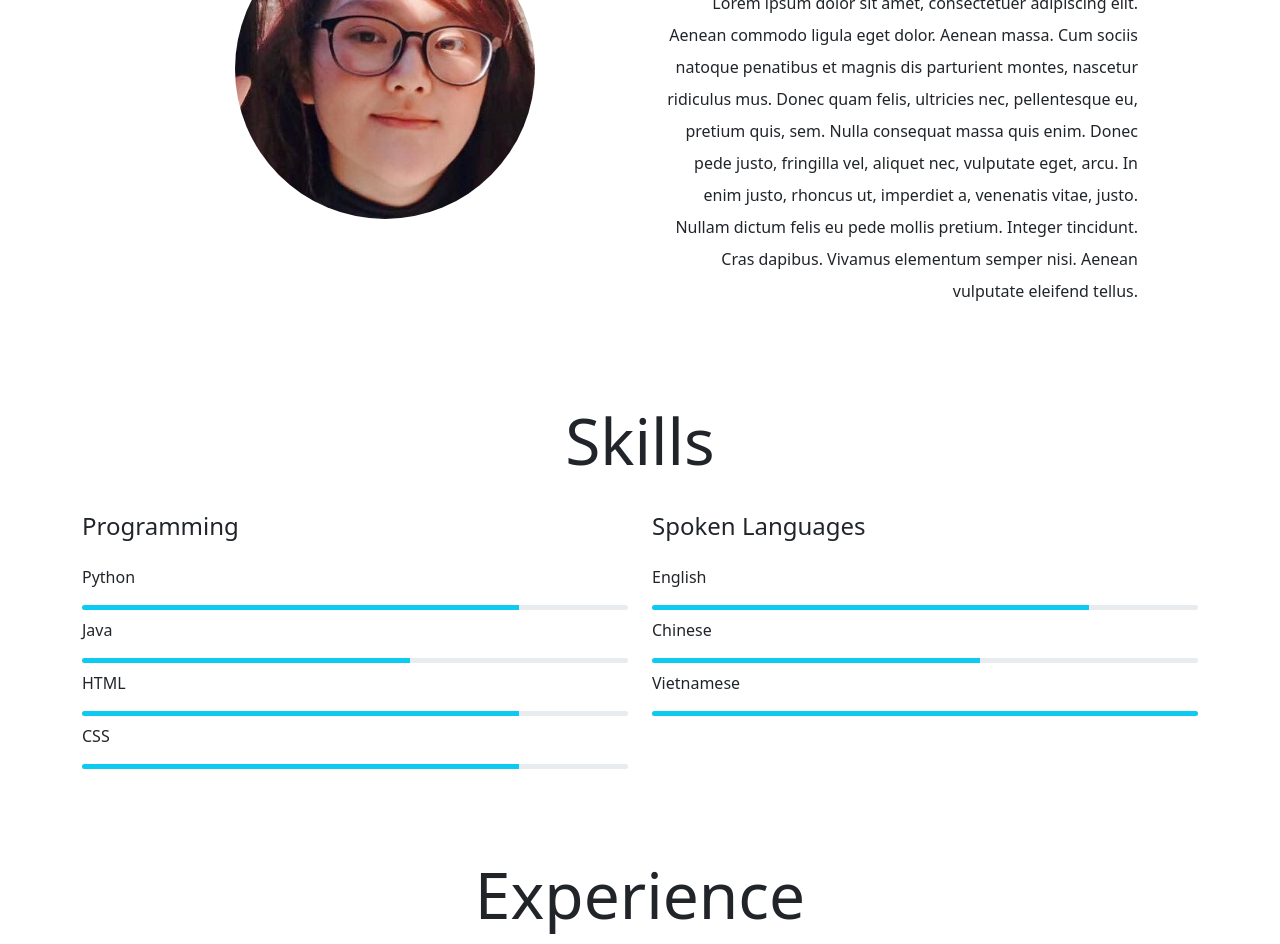
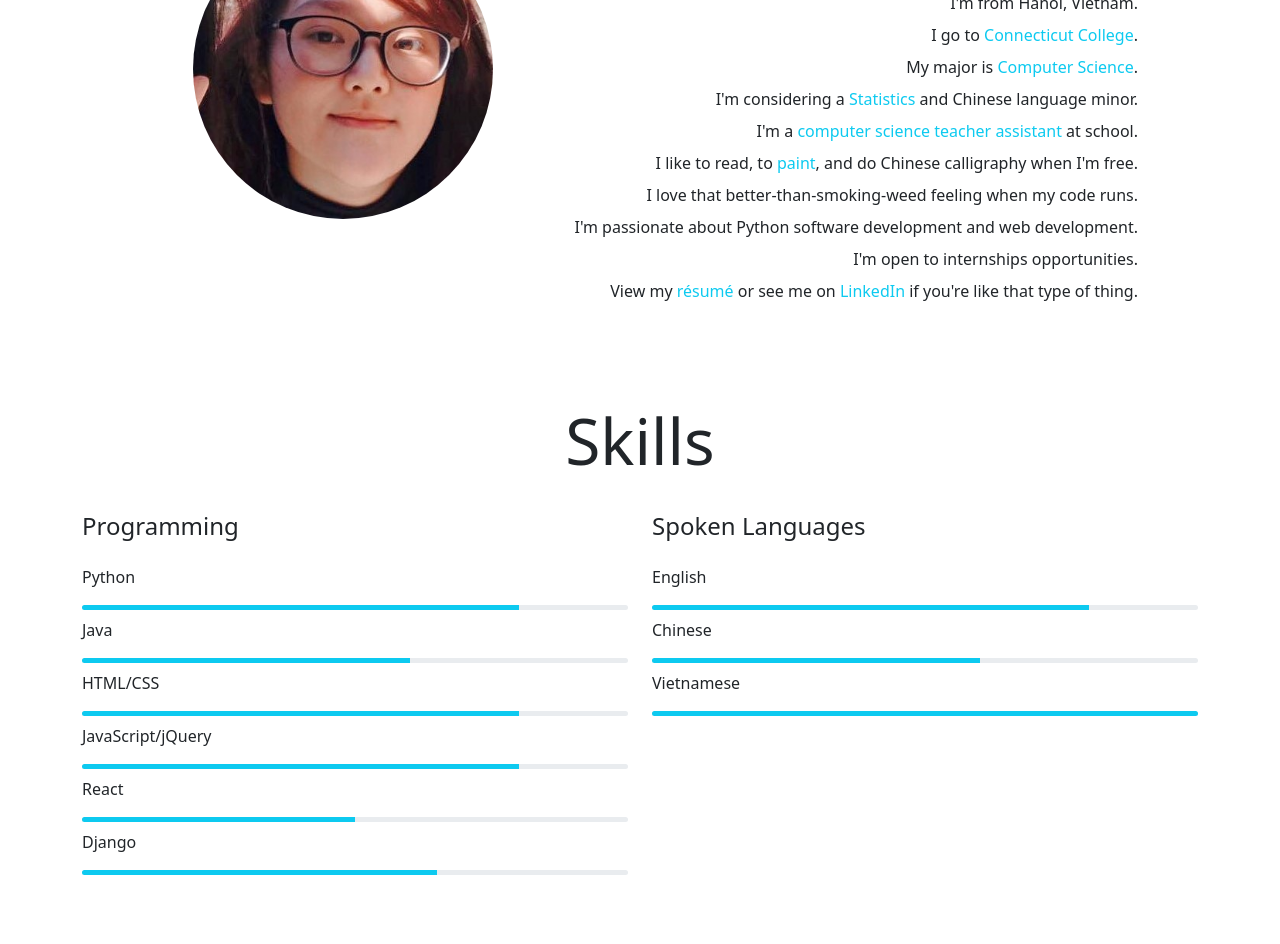
Before and after one commit to SylviaLe/SylviaLe.github.io, a plain HTML site: page index.html in a window 1280 px wide. Shown: the part 755-1699 px from the top of the page. Drawn offline with nearby package versions, Linux system fonts and the light colour scheme.

Commit message:
Add real content

```diff
--- a/customcss/style.css
+++ b/customcss/style.css
@@ -22,6 +22,15 @@ h4{
     font-size: 1.5rem;
     font-weight: 100;
 }
+
+a{
+    text-decoration: none;
+    color: #0dcaf0;
+}
+a:hover{
+    color: #0d6efd;
+}
+
 .divider{
     margin: 3rem 2px;
     margin-bottom: 5rem;
--- a/index.html
+++ b/index.html
@@ -10,7 +10,7 @@
     <link rel="stylesheet" href="./customcss/style.css" >
 
 
-    <title>Sylvia Le's Portfolio Site</title>
+    <title>Sylvia Le</title>
 </head>
 
 <body>
@@ -56,7 +56,7 @@
                     Computer Science major at Connecticut College
                 </h4>
                 <a class="btn btn-outline-info my-5" href="#about">About me</a>
-                <a class="btn btn-dark text-info my-5" href="./imgs/Sylvia Le  Resume - Summer 2021.pdf" target="_blank">View my Resume</a>
+                <a class="btn btn-dark text-info my-5" href="./imgs/resume.pdf" target="_blank">View my Resume</a>
             </div>
             <div class="col-md-6">
                 <img src="./imgs/header-removebg-preview.png" alt="" class="img-fluid d-none d-lg-block d-xl-block">
@@ -67,13 +67,31 @@
 
     <section class="about" id="about">
         <div class="row mx-5 my-5">
-            <div class="col-md-6 text-center my-3">
+            <div class="col-md-5 text-center my-3">
                 <img src="./imgs/about.jpg" alt="" class="rounded-circle">
             </div>
-            <div class="col-md-6">
+            <div class="col-md-7">
                 <h2 class="text-center text-lg-end text-xl-end">About me</h2>
                 <p class="lh-lg text-center text-lg-end text-xl-end">
-                    Lorem ipsum dolor sit amet, consectetuer adipiscing elit. Aenean commodo ligula eget dolor. Aenean massa. Cum sociis natoque penatibus et magnis dis parturient montes, nascetur ridiculus mus. Donec quam felis, ultricies nec, pellentesque eu, pretium quis, sem. Nulla consequat massa quis enim. Donec pede justo, fringilla vel, aliquet nec, vulputate eget, arcu. In enim justo, rhoncus ut, imperdiet a, venenatis vitae, justo. Nullam dictum felis eu pede mollis pretium. Integer tincidunt. Cras dapibus. Vivamus elementum semper nisi. Aenean vulputate eleifend tellus.
+                    I'm from Hanoi, Vietnam.
+                    <br/>
+                    I go to <a href="https://www.conncoll.edu/">Connecticut College</a>.
+                    <br/>
+                    My major is <a href="https://www.conncoll.edu/academics/majors-departments-programs/majors-and-minors/computer-science/">Computer Science</a>.
+                    <br/>
+                    I'm considering a <a href="https://conncoll.smartcatalogiq.com/2019-2020/Catalog/Majors-Minors-Center-Certificates-and-Integrative-Pathways/Mathematics-and-Statistics/Applied-Statistics-Minor">Statistics</a> and Chinese language minor.
+                    <br/>
+                    I'm a <a href="projs.html#ta">computer science teacher assistant</a> at school.
+                    <br/>
+                    I like to read, to <a href="gallery.html">paint</a>, and do Chinese calligraphy when I'm free.
+                    <br/>
+                    I love that better-than-smoking-weed feeling when my code runs.
+                    <br/>
+                    I'm passionate about Python software development and web development.
+                    <br/>
+                    I'm open to internships opportunities.
+                    <br/>
+                    View my <a href="./imgs/resume.pdf">résumé</a> or see me on <a href="https://www.linkedin.com/in/sylviale1911/">LinkedIn</a> if you're like that type of thing.
                 </p>
             </div>
         </div>
@@ -93,13 +111,21 @@
                 <div class="progress">
                     <div class="progress-bar bg-info" role="progressbar" style="width: 60%;"></div>
                 </div>
-                <p>HTML</p>
+                <p>HTML/CSS</p>
                 <div class="progress">
                     <div class="progress-bar bg-info" role="progressbar" style="width: 80%;"></div>
                 </div>
-                <p>CSS</p>
+                <p>JavaScript/jQuery</p>
                 <div class="progress">
                     <div class="progress-bar bg-info" role="progressbar" style="width: 80%;"></div>
+                </div>
+                <p>React</p>
+                <div class="progress">
+                    <div class="progress-bar bg-info" role="progressbar" style="width: 50%;"></div>
+                </div>
+                <p>Django</p>
+                <div class="progress">
+                    <div class="progress-bar bg-info" role="progressbar" style="width: 65%;"></div>
                 </div>
             </div>
 
```
Also changed, not shown: projs.html (+20 -8 lines), imgs/jsmt.png (added), 2 other files.
